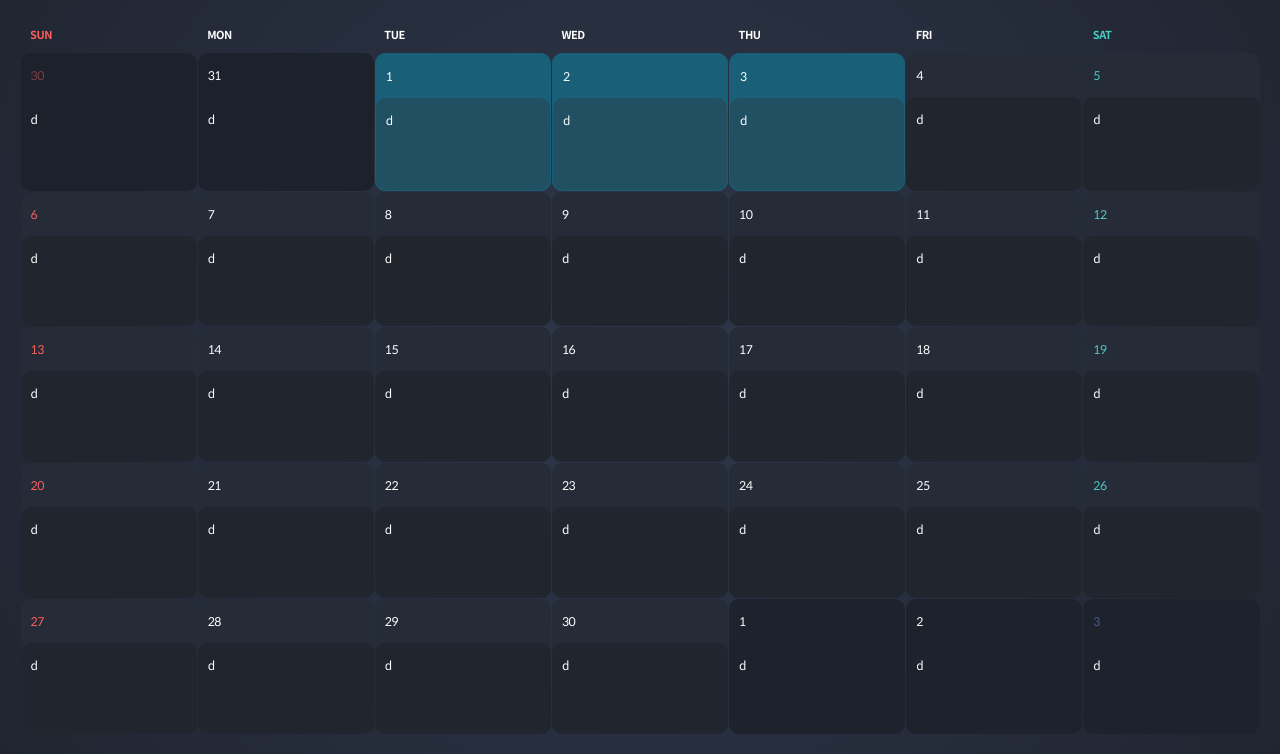
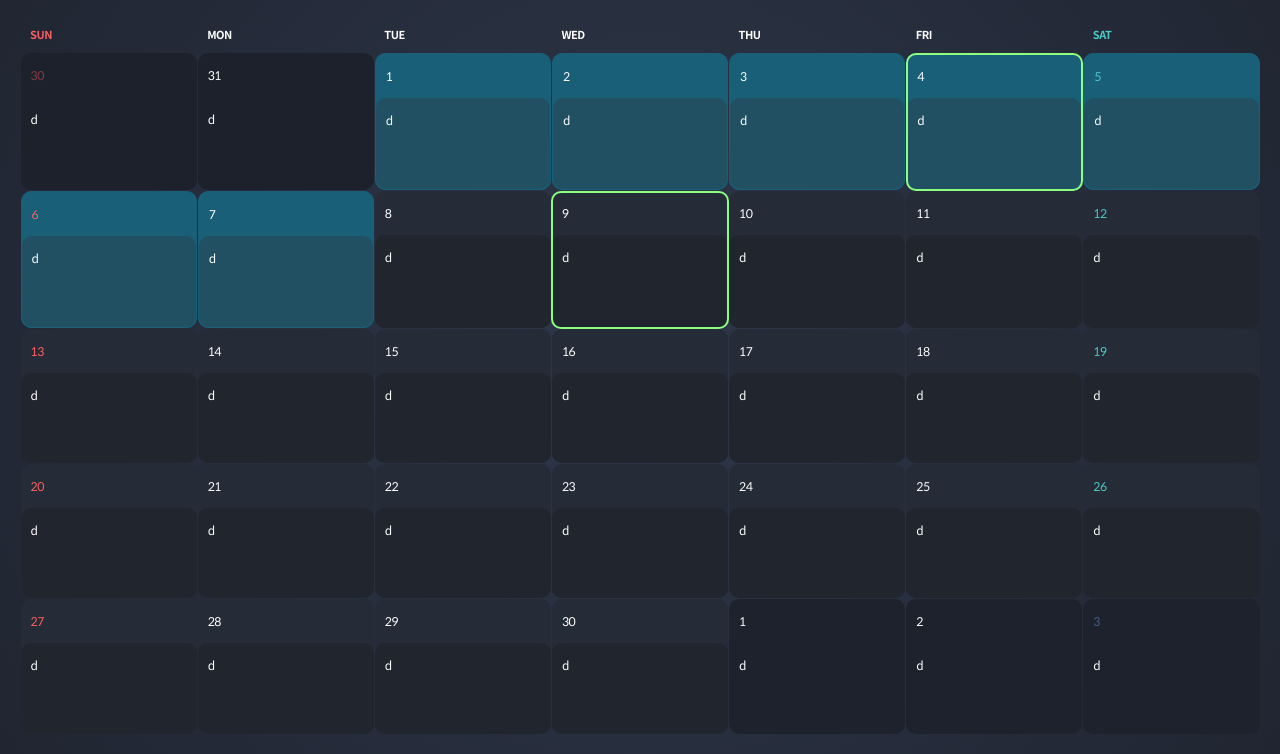
Before and after one commit to sub-s/universe, a plain HTML site: page pub/pages/calendar_month.html in a window 1280 px wide. Shown: the part 46-800 px from the top of the page. Drawn offline with Linux system fonts and the light colour scheme; a web font is replaced by a local one.

Commit message:
calendar

```diff
--- a/css/style.css
+++ b/css/style.css
@@ -772,10 +772,12 @@ select { height: 33rem; border-radius: 4rem; font-size: 12rem; color: #9BA5B9; b
 .calendar-wrap .month table thead th .tit.sun {color:#FC6060;}
 .calendar-wrap .month table thead th .tit.sat {color:#49CDC6;}
 
-.calendar-wrap .month table tbody td {padding: 0.5rem; }
+.calendar-wrap .month table tbody td {padding: 0.5rem; position: relative;}
 
-.calendar-wrap .month table tbody td .day {border-radius: 10rem;  background: #252b37; width: 100%; height: 100%; line-height: 24rem; font-size: 12rem; text-align: left; position: relative;}
-.calendar-wrap .month table tbody td .day::after:hover {border: 2px solid #49cdc6; position: absolute; top:-2rem; right: -2rem; bottom:-2rem; left:-2rem; }
+.calendar-wrap .month table tbody td .active::after {display: block; content:''; border-radius: 10rem;  border: 2px solid #8cff80; position: absolute; top:0; right: 0; bottom:0; left:0; }
+.calendar-wrap .month table tbody td .day {border-radius: 10rem;  background: #252b37; width: 100%; height: 100%; line-height: 24rem; font-size: 12rem; text-align: left; }
+.calendar-wrap .month table tbody td:hover .day::after {display: block; content:''; border-radius: 10rem;  border: 2px solid #49cdc6; position: absolute; top:0; right: 0; bottom:0; left:0; }
+
 /* .calendar-wrap .month table tbody td .day:hover {border: 2px solid #49cdc6; position: absolute; top:-2rem; right: -2rem; bottom:-2rem; left:-2rem; } */
 .calendar-wrap .month table tbody td .day.on {background: #195f78; border: 1px solid #195f78;}
 .calendar-wrap .month table tbody td .day.on .item {background: #205062;}
--- a/pub/pages/calendar_month.html
+++ b/pub/pages/calendar_month.html
@@ -103,13 +103,13 @@
                                     </div>
                                 </td>
                                 <td>
-                                    <div class="day">
+                                    <div class="day on active">
                                         <span class="num">4</span>
                                         <div class="item">d</div>
                                     </div>
                                 </td>
                                 <td>
-                                    <div class="day sat">
+                                    <div class="day on sat">
                                         <span class="num">5</span>
                                         <div class="item">d</div>
                                     </div>
@@ -117,13 +117,13 @@
                             </tr>
                             <tr>
                                 <td>
-                                    <div class="day sun">
+                                    <div class="day on sun">
                                         <span class="num">6</span>
                                         <div class="item">d</div>
                                     </div>
                                 </td>
                                 <td>
-                                    <div class="day">
+                                    <div class="day on">
                                         <span class="num">7</span>
                                         <div class="item">d</div>
                                     </div>
@@ -135,7 +135,7 @@
                                     </div>
                                 </td>
                                 <td>
-                                    <div class="day">
+                                    <div class="day active">
                                         <span class="num">9</span>
                                         <div class="item">d</div>
                                     </div>
```
